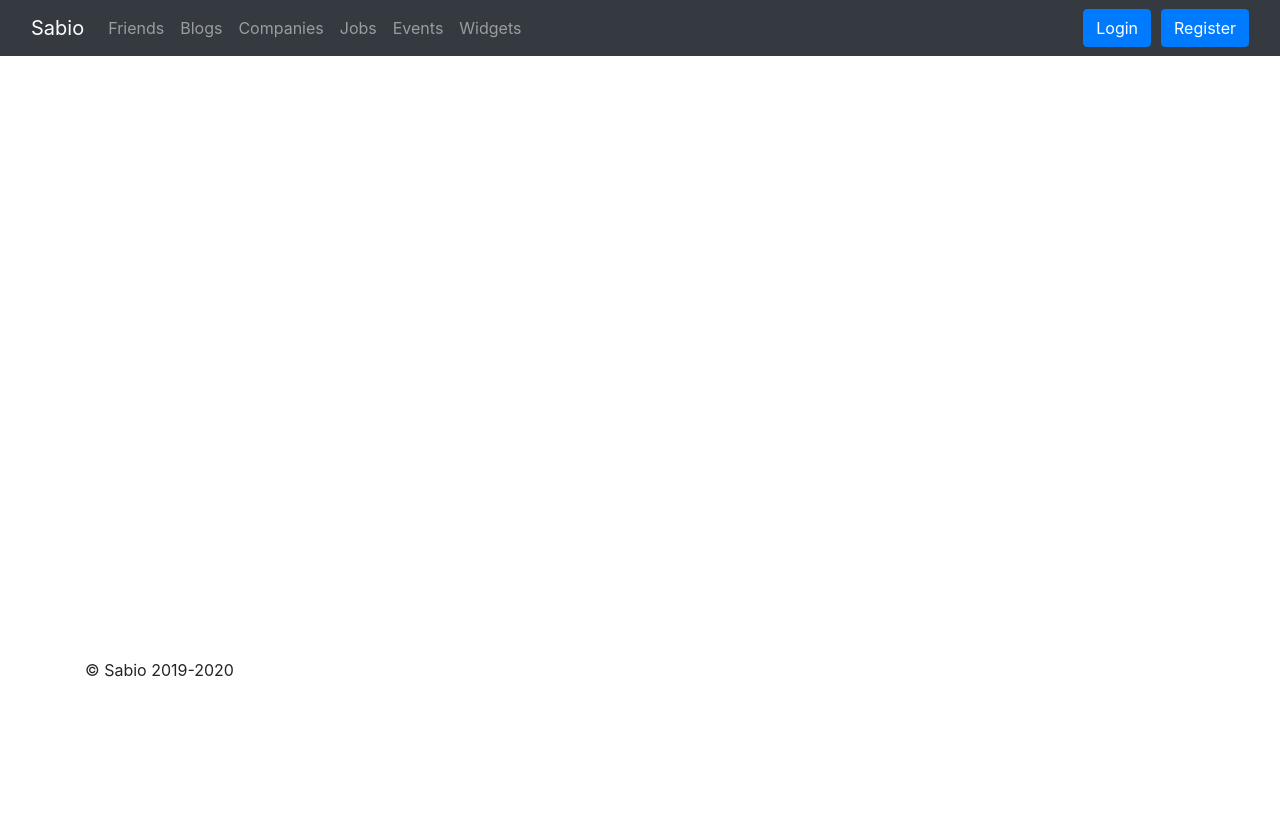
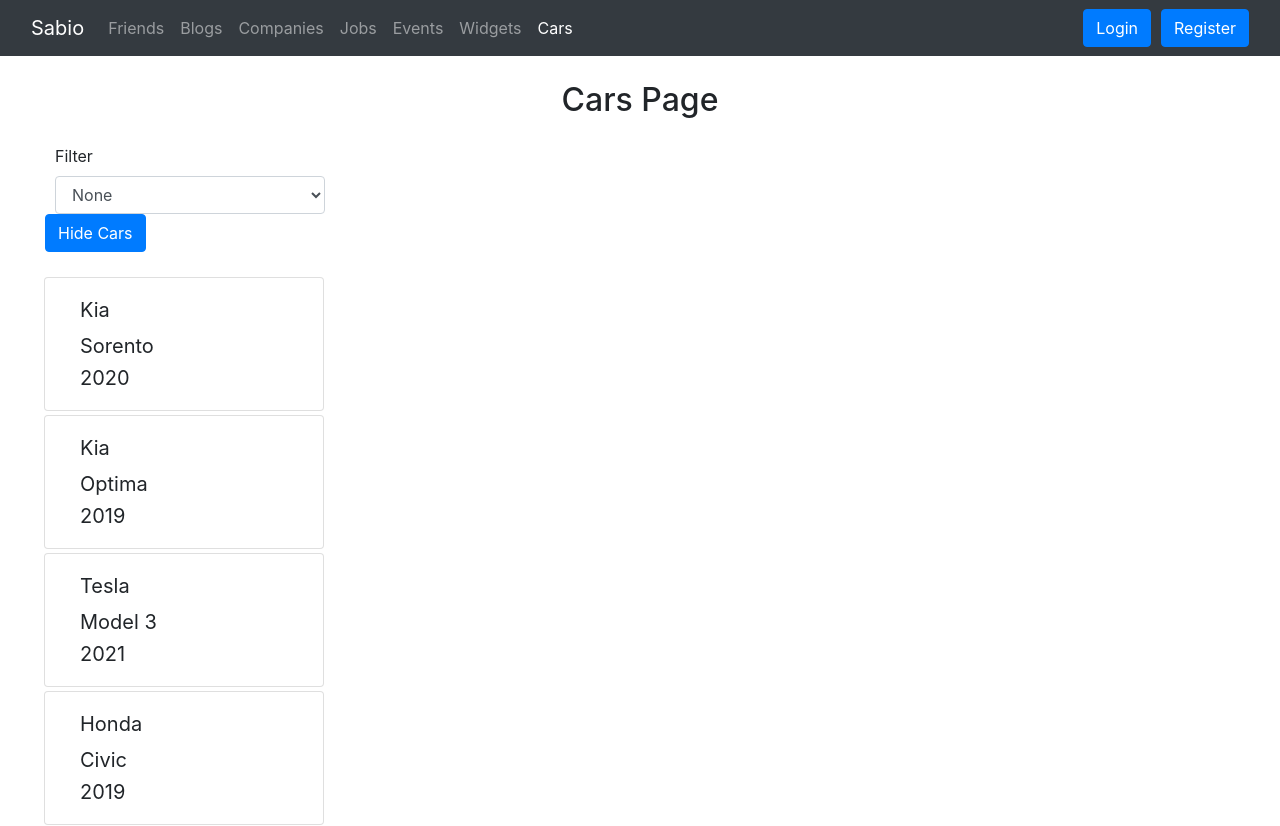
Before and after one commit to joeantlin/StarterTasks, a React (Create React App) app: page /cars in a window 1280 px wide. Shown: the top 826 px of the page. Before the commit the page ends 800 px from the top, so only its background shows below. Built offline with nearby package versions, Linux system fonts and the light colour scheme; no server answers.

Commit message:
=Added Cars

```diff
--- a/src/App.jsx
+++ b/src/App.jsx
@@ -9,6 +9,7 @@ import Register from "./components/Register";
 import Friends from "./components/Friends";
 import Widgets from "./components/Widgets";
 import Jobs from "./components/Jobs";
+import Cars from "./components/assessments/Cars";
 
 import usersService from "./services/UsersService";
 
@@ -110,6 +111,9 @@ class App extends Component {
 						<Route exact path="/jobs">
 							<Jobs />
 						</Route>
+						<Route exact path="/cars">
+							<Cars />
+						</Route>
 					</Switch>
 				</main>
 
--- a/src/components/Friends.jsx
+++ b/src/components/Friends.jsx
@@ -18,56 +18,48 @@ class Friends extends React.Component {
 		page: 0,
 		formData: {
 			query: "",
-			lastQuery: "",
 		},
 	};
 
-	componentDidMount = () => {
+	componentDidMount() {
 		this.getFriends();
-	};
+	}
 
 	getFriends = () => {
 		console.log(this.state.page);
 		friendsService
 			.getAll(this.state.page)
-			.then((res) => {
-				this.getFriendsSuccess(res, null);
-			})
+			.then(this.getFriendsSuccess)
 			.catch(this.getFriendsFail);
 	};
 
-	getFriendsSuccess = (res, query) => {
-		console.log(res.data);
-		console.log(res.data.item.pagedItems);
-		this.setState({
-			friends: res.data.item.pagedItems,
-			pageCount: res.data.item.totalPages,
+	getFriendsSuccess = (res) => {
+		let friends = res.data.item.pagedItems;
+
+		this.setState(() => {
+			return {
+				friends,
+				friendTemplates: friends.map(this.mapFriendTemplates),
+				pageCount: res.data.item.totalPages,
+			};
 		});
-		if (query) {
-			this.setState(() => {
-				let newState = { ...this.state.formData };
-				newState.lastQuery = newState.query;
-				return { formData: newState };
-			});
-		}
-		this.setFriendTemplates(res.data.item.pagedItems);
-		// renderAllFriends(res.data.item.pagedItems);
 	};
 
 	getFriendsFail = (res) => {
 		console.warn({ error: res });
 		if (res.response.status === 404) {
 			toast.error("No Friends Found!");
+			this.setState(() => {
+				return {
+					friends: [],
+					friendTemplates: [],
+					pageCount: 0,
+				};
+			});
 		} else {
 			toast.error("Could not get Friends!");
 		}
 	};
-
-	setFriendTemplates(friends) {
-		this.setState(() => {
-			return { friendTemplates: friends.map(this.mapFriendTemplates) };
-		});
-	}
 
 	mapFriendTemplates = (friend) => {
 		return (
@@ -81,11 +73,20 @@ class Friends extends React.Component {
 
 	onFormFieldChanged = (e) => {
 		let input = e.currentTarget;
-		this.setState(() => {
-			let newState = { ...this.state.formData };
-			newState[input.name] = input.value;
-			return { formData: newState };
-		});
+		this.setState(
+			() => {
+				let newState = { ...this.state.formData };
+				newState[input.name] = input.value;
+				return { formData: newState };
+			},
+			() => {
+				if (input.value === "") {
+					this.getFriends();
+				} else {
+					this.getFriendBySearch(input.value);
+				}
+			}
+		);
 	};
 
 	onFormSubmit = (e) => {
@@ -96,9 +97,7 @@ class Friends extends React.Component {
 	getFriendBySearch = (query) => {
 		friendsService
 			.getBySearchQuery(this.state.page, query)
-			.then((res) => {
-				this.getFriendsSuccess(res, query);
-			})
+			.then(this.getFriendsSuccess)
 			.catch(this.getFriendsFail);
 	};
 
@@ -111,31 +110,30 @@ class Friends extends React.Component {
 		// this.setState({ friends: newState });
 		// this.setFriendTemplates(newState);
 		this.clearSearch();
-		// this.getFriends();
 	};
 
 	deleteFriend = (friend) => {
 		friendsService
 			.remove(friend.id)
-			.then((res) => {
-				console.log(res.data);
-				this.removeFriend(friend);
-			})
+			.then(this.removeFriend)
 			.catch(this.deleteFriendFail);
 	};
 
 	deleteFriendFail = (res) => console.warn(res);
 
-	removeFriend = (deletedFriend) => {
+	removeFriend = (id) => {
 		let newState = this.state.friends;
 		newState.forEach((friend, i) => {
-			if (friend.id === deletedFriend.id) {
+			if (friend.id === id) {
 				newState.splice(i, 1);
 			}
 		});
+		// use indexOF
 
-		this.setState({ friends: newState });
-		this.setFriendTemplates(newState);
+		this.setState({
+			friends: newState,
+			friendTemplates: newState.map(this.mapFriendTemplates),
+		});
 	};
 
 	updateFriendState = (updatedFriend) => {
@@ -149,14 +147,17 @@ class Friends extends React.Component {
 			}
 		});
 
-		this.setState({ friends: newState });
-		this.setFriendTemplates(newState);
+		this.setState({
+			friends: newState,
+			friendTemplates: newState.map(this.mapFriendTemplates),
+		});
+		//// friends/123/edit
 	};
 
 	handlePageClick = (data) => {
 		this.setState({ page: data.selected }, () => {
 			if (this.state.formData.query !== "") {
-				this.getFriendBySearch(this.state.formData.lastQuery);
+				this.getFriendBySearch(this.state.formData.query);
 			} else {
 				this.getFriends();
 			}
@@ -169,7 +170,6 @@ class Friends extends React.Component {
 			() => {
 				let newState = { ...this.state.formData };
 				newState.query = "";
-				newState.lastQuery = "";
 				return { formData: newState };
 			},
 			() => {
@@ -210,7 +210,7 @@ class Friends extends React.Component {
 									>
 										Search
 									</button>
-									{this.state.formData.lastQuery !== "" && (
+									{this.state.formData.query !== "" && (
 										<button
 											className="btn btn-outline-danger"
 											type="button"
@@ -236,8 +236,8 @@ class Friends extends React.Component {
 					/>
 				</Switch>
 				<div className="data-container">
-					{this.state.formData.lastQuery !== "" && (
-						<h5>Search Results For : {this.state.formData.lastQuery}</h5>
+					{this.state.formData.query !== "" && (
+						<h5>Search Results For : {this.state.formData.query}</h5>
 					)}
 				</div>
 
--- a/src/components/Jobs.jsx
+++ b/src/components/Jobs.jsx
@@ -1,6 +1,25 @@
 import React from "react";
 
+import jobsService from "../services/JobsService";
+
 class Jobs extends React.Component {
+	state = {
+		page: 0,
+	};
+
+	componentDidMount = () => {
+		this.getJobs();
+	};
+
+	getJobs = () => {
+		console.log(this.state.page);
+		jobsService.getAll(this.state.page).then((res) => {
+			console.log(res);
+			// this.getJobssSuccess(res, null);
+		});
+		// .catch(this.getJobsFail);
+	};
+
 	render() {
 		return (
 			<div className="title-container">
--- a/src/components/NavBar.jsx
+++ b/src/components/NavBar.jsx
@@ -81,6 +81,11 @@ class NavBar extends React.Component {
 									Widgets
 								</NavLink>
 							</li>
+							<li className="nav-item">
+								<NavLink className="nav-link" to="/cars">
+									Cars
+								</NavLink>
+							</li>
 						</ul>
 					</div>
 				</div>
--- /dev/null
+++ b/src/components/assessments/CarTemplate.jsx
@@ -0,0 +1,17 @@
+import React from "react";
+
+class CarTemplate extends React.Component {
+	render() {
+		return (
+			<div className="card col-md-3 m-1">
+				<div className="card-body">
+					<h5 className="card-title">{this.props.car.make}</h5>
+					<h5 className="card-text">{this.props.car.model}</h5>
+					<h5 className="card-text">{this.props.car.year}</h5>
+				</div>
+			</div>
+		);
+	}
+}
+
+export default CarTemplate;
--- /dev/null
+++ b/src/components/assessments/Cars.jsx
@@ -0,0 +1,148 @@
+import React from "react";
+
+import CarTemplate from "./CarTemplate";
+
+class Cars extends React.Component {
+	state = {
+		cars: [
+			{
+				make: "Kia",
+				model: "Sorento",
+				year: 2020,
+			},
+			{
+				make: "Kia",
+				model: "Optima",
+				year: 2019,
+			},
+			{
+				make: "Tesla",
+				model: "Model 3",
+				year: 2021,
+			},
+			{
+				make: "Honda",
+				model: "Civic",
+				year: 2019,
+			},
+			{
+				make: "Honda",
+				model: "Accord",
+				year: 2018,
+			},
+			{
+				make: "Volkswagen",
+				model: "Jetta",
+				year: 2021,
+			},
+			{
+				make: "Toyota",
+				model: "Camry",
+				year: 2021,
+			},
+			{
+				make: "Ford",
+				model: "Mustang",
+				year: 2019,
+			},
+			{
+				make: "Ford",
+				model: "F-150",
+				year: 2019,
+			},
+			{
+				make: "Toyota",
+				model: "Camry",
+				year: 2020,
+			},
+			{
+				make: "Ford",
+				model: "F-150",
+				year: 2021,
+			},
+		],
+		showCars: true,
+		carYear: 0,
+		carTemplates: [],
+	};
+
+	componentDidMount() {
+		this.setCars();
+	}
+
+	setCars = () => {
+		this.setState({ carTemplates: this.state.cars.map(this.mapCarTemplates) });
+	};
+
+	mapCarTemplates = (car, index) => {
+		return <CarTemplate key={index} car={car} />;
+	};
+
+	filterCars = (car) => {
+		return car.year == this.state.carYear;
+	};
+
+	onFormFieldChanged = (e) => {
+		let carYear = e.currentTarget.value;
+		console.log(e.currentTarget);
+		if (carYear === 0) {
+			this.setCars();
+		} else {
+			this.setState({ carYear }, () => {
+				this.newTemplates();
+			});
+		}
+	};
+
+	newTemplates = () => {
+		let newCarList = [...this.state.cars];
+		console.log(newCarList);
+		newCarList = newCarList.filter(this.filterCars);
+		this.setState({ carTemplates: newCarList.map(this.mapCarTemplates) });
+	};
+
+	onShowCarsToggle = () => {
+		let showCars = this.state.showCars;
+		showCars = showCars ? false : true;
+		this.setState({ showCars });
+	};
+	render() {
+		return (
+			<React.Fragment>
+				<div className="title-container">
+					<h2>Cars Page</h2>
+				</div>
+				<div className="data-container">
+					<form action="" className="col-md-3">
+						<label htmlFor="filter-input" className="form-label">
+							Filter
+						</label>
+						<select
+							className="form-control form-select"
+							aria-label="Select Status"
+							name="filter"
+							onChange={this.onFormFieldChanged}
+						>
+							<option value={0}>None</option>
+							<option value={2019}>2019</option>
+							<option value={2020}>2020</option>
+							<option value={2021}>2021</option>
+						</select>
+					</form>
+					<button
+						className="btn btn-primary"
+						type="button"
+						onClick={this.onShowCarsToggle}
+					>
+						{this.state.showCars ? "Hide Cars" : " Show Cars"}
+					</button>
+				</div>
+				{this.state.showCars && (
+					<div className="data-container">{this.state.carTemplates}</div>
+				)}
+			</React.Fragment>
+		);
+	}
+}
+
+export default Cars;
--- a/src/services/FriendsService.js
+++ b/src/services/FriendsService.js
@@ -5,7 +5,7 @@ let endpoint = "https://api.remotebootcamp.dev/api/friends";
 export const getAll = pageIndex => {
     const config = {
         method: "GET",
-        url: `${endpoint}?pageIndex=${pageIndex}&pageSize=1`,
+        url: `${endpoint}?pageIndex=${pageIndex}&pageSize=4`,
         crossdomain: true,
         headers: { "Content-Type": "application/json" }
     }
@@ -25,7 +25,7 @@ export const getById = id => {
 export const getBySearchQuery = (pageIndex, query) => {
     const config = {
         method: "GET",
-        url: `${endpoint}/search?pageIndex=${pageIndex}&pageSize=1&q=${query}`,
+        url: `${endpoint}/search?pageIndex=${pageIndex}&pageSize=4&q=${query}`,
         crossdomain: true,
         headers: { "Content-Type": "application/json" }
     }
@@ -61,7 +61,7 @@ export const remove = id => {
         crossdomain: true,
         headers: { "Content-Type": "application/json" }
     }
-    return axios(config);
+    return axios(config).then(() => id)
 }
 
 export default { getAll, getById, getBySearchQuery, add, update, remove };
--- /dev/null
+++ b/src/services/JobsService.js
@@ -0,0 +1,36 @@
+import axios from "axios"
+
+let endpoint = "https://api.remotebootcamp.dev/api/jobs";
+
+export const getAll = pageIndex => {
+    const config = {
+        method: "GET",
+        url: `${endpoint}?pageIndex=${pageIndex}&pageSize=10`,
+        crossdomain: true,
+        headers: { "Content-Type": "application/json" }
+    }
+    return axios(config);
+}
+
+export const getById = id => {
+    const config = {
+        method: "GET",
+        url: `${endpoint}/${id}`,
+        crossdomain: true,
+        headers: { "Content-Type": "application/json" }
+    }
+    return axios(config);
+}
+
+export const add = payload => {
+    const config = {
+        method: "POST",
+        url: endpoint,
+        crossdomain: true,
+        data: payload,
+        headers: { "Content-Type": "application/json" }
+    }
+    return axios(config);
+}
+
+export default { getAll, getById, add };
```
